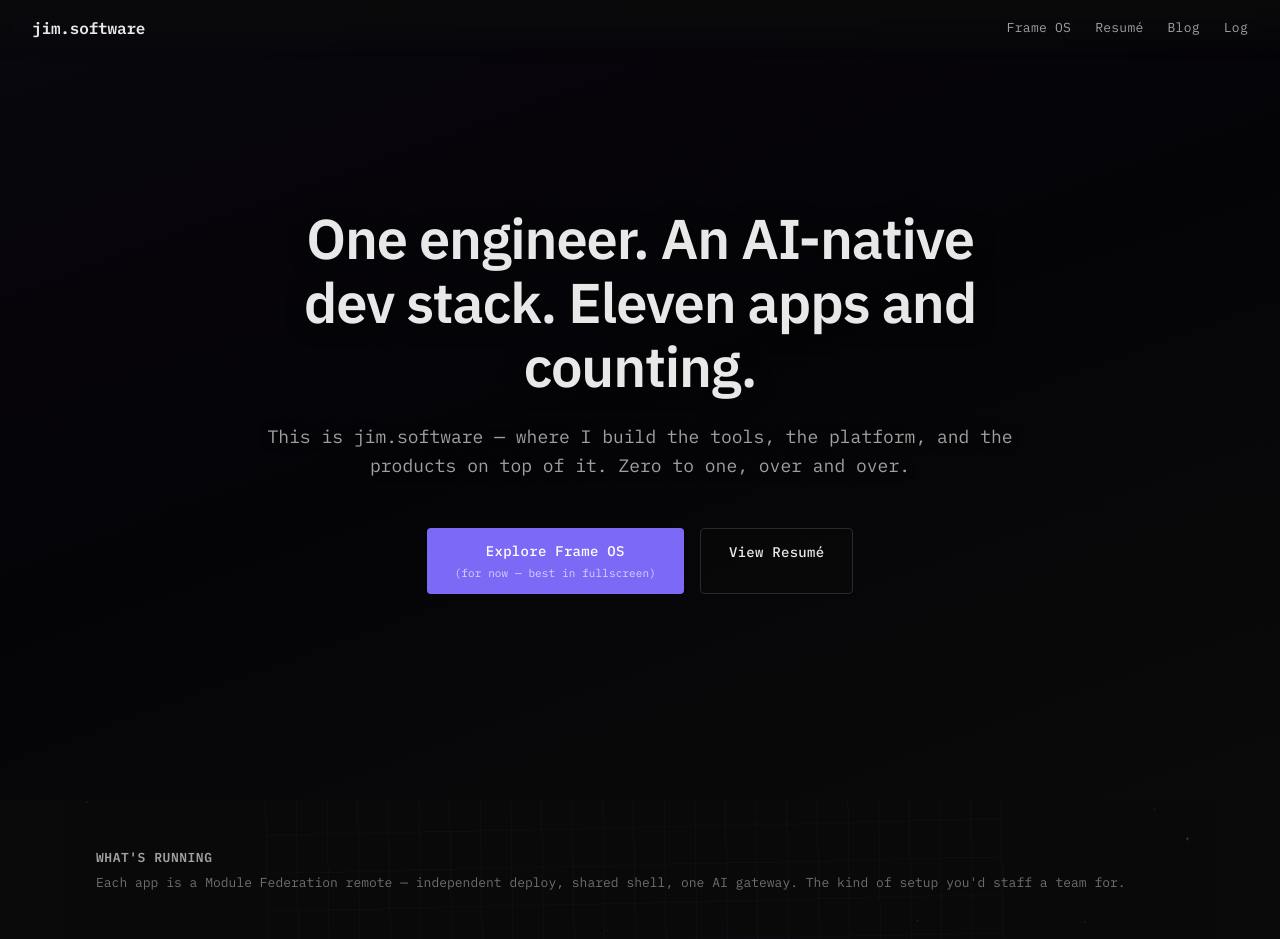
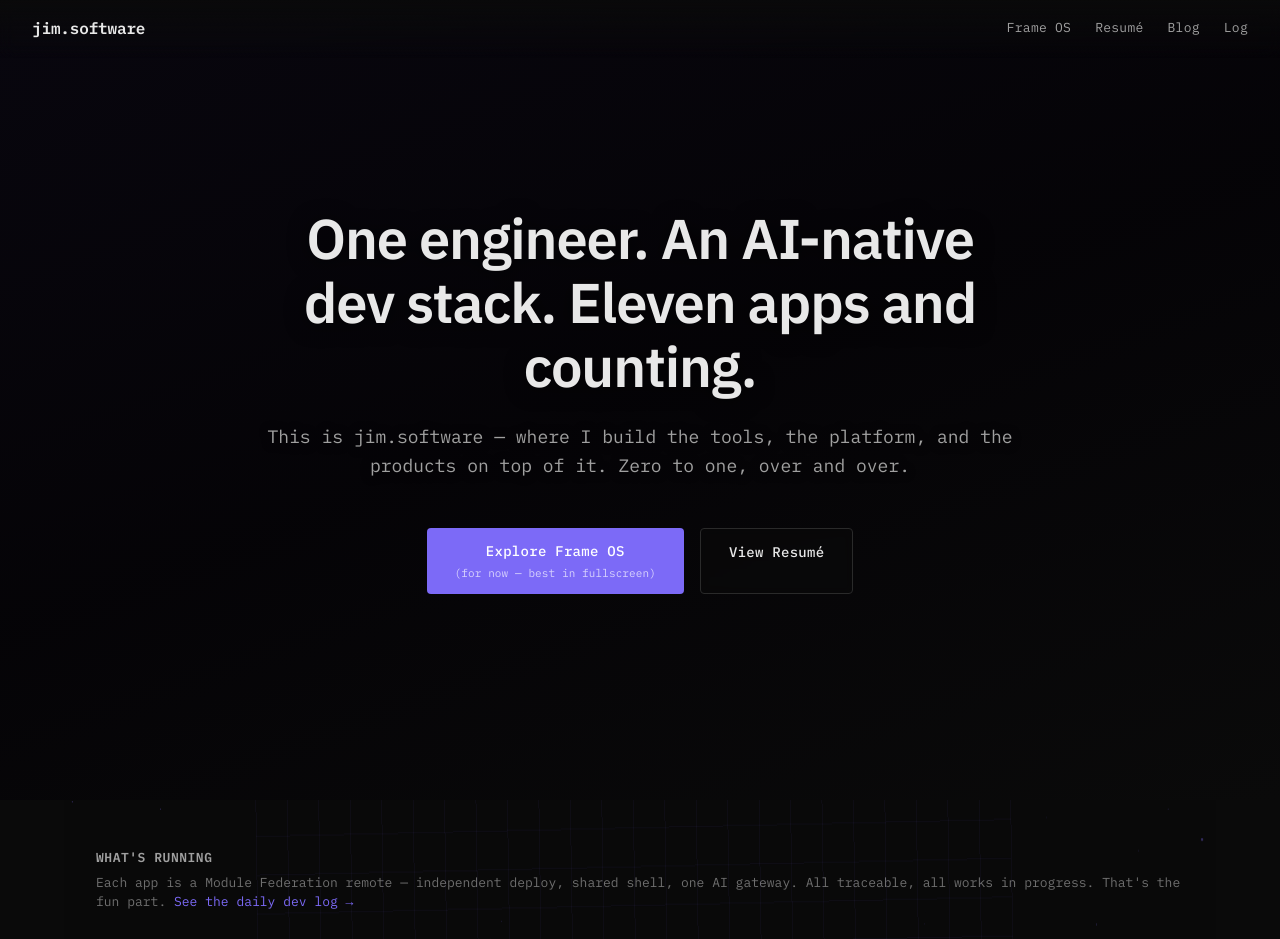
Before and after one commit to ojfbot/landing, a React (Vite) app: page / in a window 1280 px wide. Shown: the top 939 px of the page. Built offline with nearby package versions, Linux system fonts and the light colour scheme.

Commit message:
feat: add traceable WIP copy and daily dev log link to portfolio header
Adds "All traceable, all works in progress" messaging to the portfolio
subheading with an inline link to log.jim.software.

Co-Authored-By: Claude Opus 4.6 <noreply@anthropic.com>

```diff
--- a/src/components/Portfolio/Portfolio.module.css
+++ b/src/components/Portfolio/Portfolio.module.css
@@ -25,6 +25,16 @@
   color: var(--ojf-text-muted);
   margin-bottom: var(--ojf-spacing-2xl);
   line-height: 1.5;
+}
+
+.inlineLink {
+  color: var(--ojf-accent);
+  text-decoration: none;
+  white-space: nowrap;
+}
+
+.inlineLink:hover {
+  text-decoration: underline;
 }
 
 /* Three.js canvas sits behind cards */
--- a/src/components/Portfolio/Portfolio.tsx
+++ b/src/components/Portfolio/Portfolio.tsx
@@ -26,7 +26,16 @@ export function Portfolio() {
       <h2 className={styles.heading}>What's running</h2>
       <p className={styles.subheading}>
         Each app is a Module Federation remote — independent deploy, shared
-        shell, one AI gateway. The kind of setup you'd staff a team for.
+        shell, one AI gateway. All traceable, all works in progress. That's
+        the fun part.{" "}
+        <a
+          href="https://log.jim.software"
+          className={styles.inlineLink}
+          target="_blank"
+          rel="noopener noreferrer"
+        >
+          See the daily dev log &rarr;
+        </a>
       </p>
 
       <canvas ref={canvasRef} className={styles.sceneCanvas} />
```
